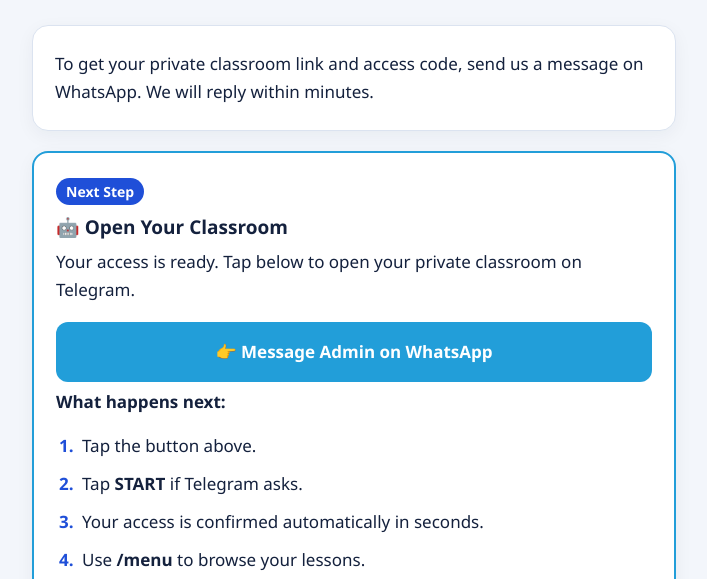
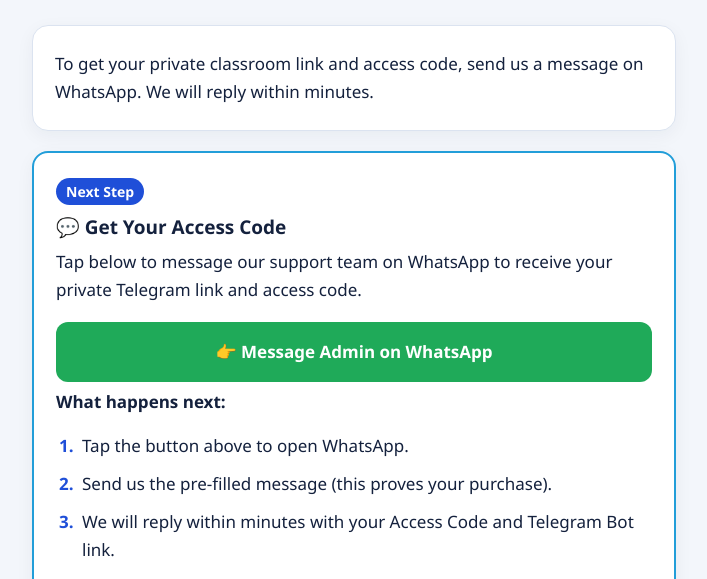
Before and after one commit to henryk4god/wealthcal, a plain HTML site: page funnelpro/index-paid.html in a window 1280 px wide. Shown: the part 205-784 px from the top of the page, without its empty margins (286-993 px from the left). Drawn offline with Linux system fonts and the light colour scheme.

Commit message:
Update index-paid.html

```diff
--- a/funnelpro/index-paid.html
+++ b/funnelpro/index-paid.html
@@ -26,19 +26,21 @@
       <p class="js-body-copy">Open Telegram to start learning immediately.</p>
     </section>
 
-    <section class="card recommended">
+      <section class="card recommended">
       <span class="badge">Next Step</span>
-      <h3>🤖 Open Your Classroom</h3>
-      <p>Your access is ready. Tap below to open your private classroom on Telegram.</p>
-      <a class="btn btn-tg js-telegram-btn" href="https://t.me/PLACEHOLDER_BOT?start=facebook_guide" target="_blank" rel="noopener noreferrer">
-        <span class="js-cta-text">👉 Open Your Classroom</span>
+      <h3>💬 Get Your Access Code</h3>
+      <p>Tap below to message our support team on WhatsApp to receive your private Telegram link and access code.</p>
+
+      <a class="btn btn-wa" id="whatsapp-redirect-btn" href="#" target="_blank" rel="noopener noreferrer">
+        <span class="js-cta-text">👉 Message Admin on WhatsApp</span>
       </a>
+
       <p><strong>What happens next:</strong></p>
       <ol class="steps">
-        <li>Tap the button above.</li>
-        <li>Tap <strong>START</strong> if Telegram asks.</li>
-        <li>Your access is confirmed automatically in seconds.</li>
-        <li>Use <strong>/menu</strong> to browse your lessons.</li>
+        <li>Tap the button above to open WhatsApp.</li>
+        <li>Send us the pre-filled message (this proves your purchase).</li>
+        <li>We will reply within minutes with your Access Code and Telegram Bot link.</li>
+        <li>Open the bot, click START, and paste your Access Code.</li>
       </ol>
     </section>
 
@@ -118,11 +120,13 @@
       document.querySelector(".js-body-copy").textContent = render(val("bodyCopy"));
       document.querySelector(".js-cta-text").textContent = render(val("ctaText"));
 
-      // ─── Telegram button ───
-      var botHandle = String(cfg.telegramBotHandle || "").trim().replace(/^@/, "");
-      if (botHandle) {
-        var tgBtn = document.querySelector(".js-telegram-btn");
-        if (tgBtn) tgBtn.href = "https://t.me/" + botHandle + "?start=facebook_guide";
+            // ─── WhatsApp Redirect Button ───
+      var waNumber = String(cfg.supportWhatsappNumber || "").trim();
+      var waMessage = String(cfg.supportWhatsappMessage || "Hello, I need help.").trim();
+      var waBtn = document.getElementById("whatsapp-redirect-btn");
+
+      if (waNumber && waBtn) {
+        waBtn.href = "https://wa.me/" + waNumber + "?text=" + encodeURIComponent(waMessage);
       }
 
       // ─── WhatsApp section ───
```
